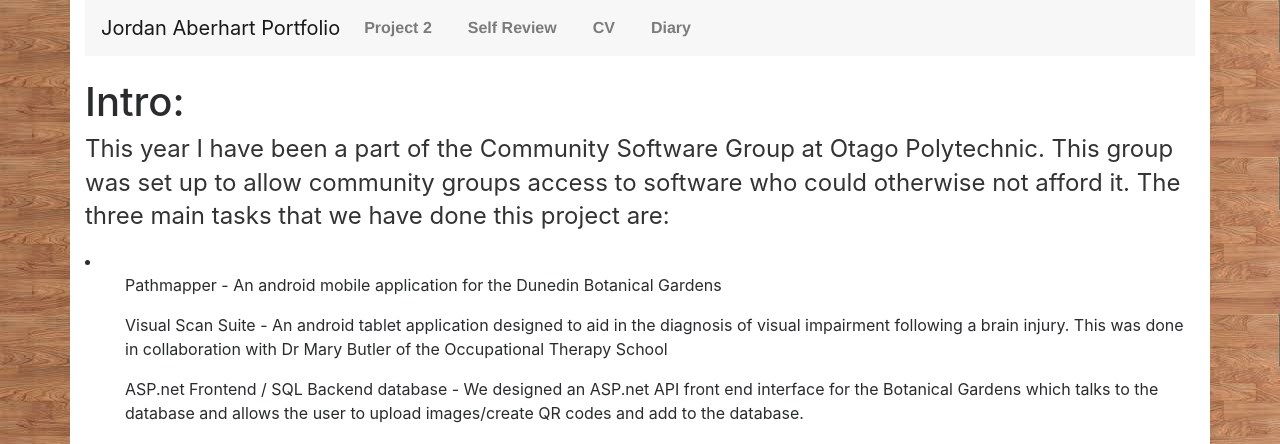
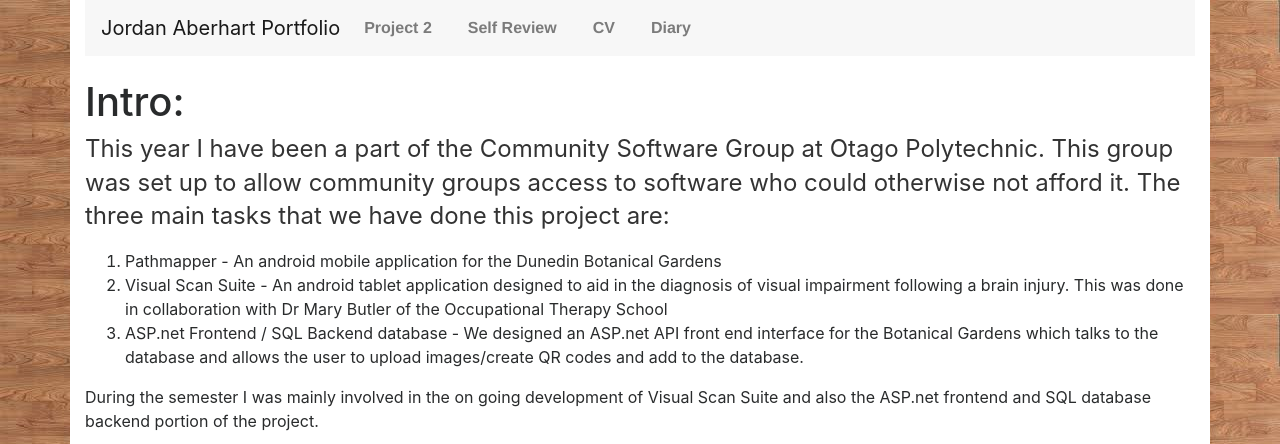
Before and after one commit to aberhjk1/aberhjk1.github.io, a Jekyll site: the page built from index.html, in a window 1280 px wide. Shown: the top 444 px of the page. Built offline with Jekyll 4.4.1, drawn with Linux system fonts in a browser that asks for light colours; nearby versions of some CDN libraries.

Commit message:
Update index.html

```diff
--- a/index.html
+++ b/index.html
@@ -6,14 +6,14 @@ title: Jordan Aberhart Evidence Portfolio
 <br>
 <h1>Intro:</h1>
 <p>
- This year I have been a part of the Community Software Group at Otago Polytechnic. This group was set up to allow community groups access to software who could otherwise not afford it.
+  This year I have been a part of the Community Software Group at Otago Polytechnic. This group was set up to allow community groups access to software who could otherwise not afford it.
 
   The three main tasks that we have done this project are:
-  <li>
-    <ul>Pathmapper - An android mobile application for the Dunedin Botanical Gardens</ul>
-    <ul>Visual Scan Suite - An android tablet application designed to aid in the diagnosis of visual impairment following a brain injury. This was done in collaboration with Dr Mary Butler of the Occupational Therapy School</ul>
-    <ul>ASP.net Frontend / SQL Backend database - We designed an ASP.net API front end interface for the Botanical Gardens which talks to the database and allows the user to upload images/create QR codes and add to the database.</ul>
-  </li>
+  <ol>
+    <li>Pathmapper - An android mobile application for the Dunedin Botanical Gardens</li>
+    <li>Visual Scan Suite - An android tablet application designed to aid in the diagnosis of visual impairment following a brain injury. This was done in collaboration with Dr Mary Butler of the Occupational Therapy School</li>
+    <li>ASP.net Frontend / SQL Backend database - We designed an ASP.net API front end interface for the Botanical Gardens which talks to the database and allows the user to upload images/create QR codes and add to the database.</li>
+  </ol>
 
   During the semester I was mainly involved in the on going development of Visual Scan Suite and also the ASP.net frontend and SQL database backend portion of the project.
 </p>
```
